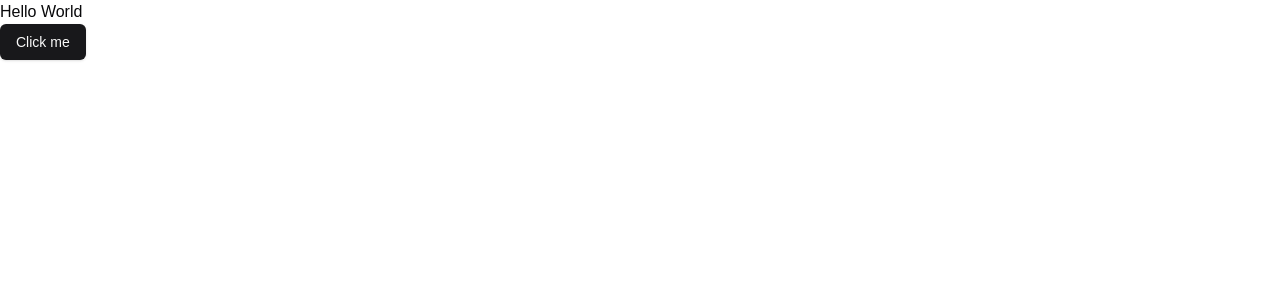
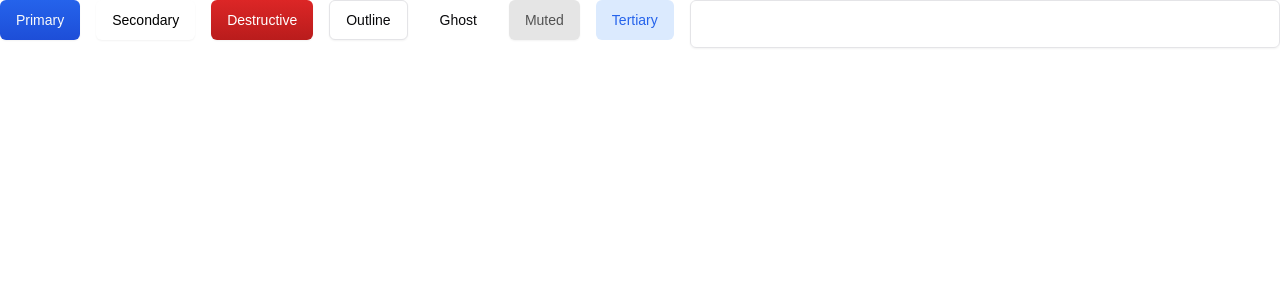
Before and after one commit to adamspicedev/task-forge, a Next.js app: page / in a window 1280 px wide. Shown: the top 300 px of the page. Built offline with nearby package versions, Linux system fonts and the light colour scheme.

Commit message:
feat: changed component styles

```diff
--- a/src/app/page.tsx
+++ b/src/app/page.tsx
@@ -1,10 +1,16 @@
 import { Button } from "@/components/ui/button";
-
+import { Input } from "@/components/ui/input";
 export default function Home() {
   return (
-    <div>
-      <h1>Hello World</h1>
-      <Button>Click me</Button>
+    <div className="flex gap-4">
+      <Button variant="primary">Primary</Button>
+      <Button variant="secondary">Secondary</Button>
+      <Button variant="destructive">Destructive</Button>
+      <Button variant="outline">Outline</Button>
+      <Button variant="ghost">Ghost</Button>
+      <Button variant="muted">Muted</Button>
+      <Button variant="tertiary">Tertiary</Button>
+      <Input />
     </div>
   );
 }
--- a/src/components/ui/button.tsx
+++ b/src/components/ui/button.tsx
@@ -6,30 +6,33 @@
 import { cn } from "@/lib/utils";
 
 const buttonVariants = cva(
-  "inline-flex items-center justify-center gap-2 whitespace-nowrap rounded-md text-sm font-medium ring-offset-background transition-colors focus-visible:outline-none focus-visible:ring-2 focus-visible:ring-ring focus-visible:ring-offset-2 disabled:pointer-events-none disabled:opacity-50 [&_svg]:pointer-events-none [&_svg]:size-4 [&_svg]:shrink-0",
+  "inline-flex items-center justify-center gap-2 whitespace-nowrap rounded-md text-sm font-medium ring-offset-background transition-colors focus-visible:outline-none focus-visible:ring-2 focus-visible:ring-ring focus-visible:ring-offset-2 disabled:pointer-events-none disabled:bg-neutral-100 disabled:text-neutral-300 disabled:from-neutral-100 disabled:to-neutral-100 border-neutral-200 shadow-sm [&_svg]:pointer-events-none [&_svg]:size-4 [&_svg]:shrink-0",
   {
     variants: {
       variant: {
-        default:
-          "bg-primary text-primary-foreground shadow hover:bg-primary/90",
+        primary:
+          "bg-gradient-to-b from-blue-600 to-blue-700 text-primary-foreground hover:from-blue-700 hover:to-blue-700",
         destructive:
-          "bg-destructive text-destructive-foreground shadow-sm hover:bg-destructive/90",
+          "bg-gradient-to-b from-red-600 to-red-700 text-white hover:from-red-700 hover:to-red-700",
         outline:
           "border border-input bg-background shadow-sm hover:bg-accent hover:text-accent-foreground",
         secondary:
-          "bg-secondary text-secondary-foreground shadow-sm hover:bg-secondary/80",
-        ghost: "hover:bg-accent hover:text-accent-foreground",
-        link: "text-primary underline-offset-4 hover:underline",
+          "bg-white text-black hover:bg-neutral-100",
+        ghost: "border-transparent shadow-none hover:bg-accent hover:text-accent-foreground",
+        muted: "bg-neutral-200 text-neutral-600 hover:bg-neutral-200/80",
+        tertiary:
+          "bg-blue-100 text-blue-600 border-transparent hover:bg-blue-200 shadow-none",
       },
       size: {
-        default: "h-9 px-4 py-2",
-        sm: "h-8 rounded-md px-3 text-xs",
-        lg: "h-10 rounded-md px-8",
-        icon: "h-9 w-9",
+        default: "h-10 px-4 py-2",
+        sm: "h-8 rounded-md px-3",
+        xs: "h-7 rounded-md px-2 text-xs",
+        lg: "h-12 rounded-md px-8",
+        icon: "h-8 w-8",
       },
     },
     defaultVariants: {
-      variant: "default",
+      variant: "primary",
       size: "default",
     },
   }
--- a/src/components/ui/input.tsx
+++ b/src/components/ui/input.tsx
@@ -10,7 +10,7 @@
       <input
         type={type}
         className={cn(
-          "flex h-9 w-full rounded-md border border-input bg-transparent px-3 py-1 text-sm shadow-sm transition-colors file:border-0 file:bg-transparent file:text-sm file:font-medium file:text-foreground placeholder:text-muted-foreground focus-visible:outline-none focus-visible:ring-1 focus-visible:ring-ring disabled:cursor-not-allowed disabled:opacity-50",
+          "flex h-12 w-full rounded-md border border-input bg-transparent px-3 py-1 text-sm shadow-sm transition-colors file:border-0 file:bg-transparent file:text-sm file:font-medium file:text-foreground placeholder:text-muted-foreground focus-visible:outline-none focus-visible:ring-1 focus-visible:ring-ring disabled:cursor-not-allowed disabled:opacity-50",
           className
         )}
         ref={ref}
--- a/src/components/ui/select.tsx
+++ b/src/components/ui/select.tsx
@@ -25,7 +25,7 @@
   <SelectPrimitive.Trigger
     ref={ref}
     className={cn(
-      "flex h-9 w-full items-center justify-between whitespace-nowrap rounded-md border border-input bg-transparent px-3 py-2 text-sm shadow-sm ring-offset-background placeholder:text-muted-foreground focus:outline-none focus:ring-1 focus:ring-ring disabled:cursor-not-allowed disabled:opacity-50 [&>span]:line-clamp-1",
+      "flex h-12 w-full items-center justify-between whitespace-nowrap rounded-md border border-input bg-transparent px-3 py-2 text-sm shadow-sm ring-offset-background placeholder:text-muted-foreground focus:outline-none focus:ring-1 focus:ring-ring disabled:cursor-not-allowed disabled:opacity-50 [&>span]:line-clamp-1",
       className
     )}
     {...props}
@@ -152,14 +152,5 @@
 SelectSeparator.displayName = SelectPrimitive.Separator.displayName;
 
 export {
-  Select,
-  SelectGroup,
-  SelectValue,
-  SelectTrigger,
-  SelectContent,
-  SelectLabel,
-  SelectItem,
-  SelectSeparator,
-  SelectScrollUpButton,
-  SelectScrollDownButton,
+  Select, SelectContent, SelectGroup, SelectItem, SelectLabel, SelectScrollDownButton, SelectScrollUpButton, SelectSeparator, SelectTrigger, SelectValue
 };
```
